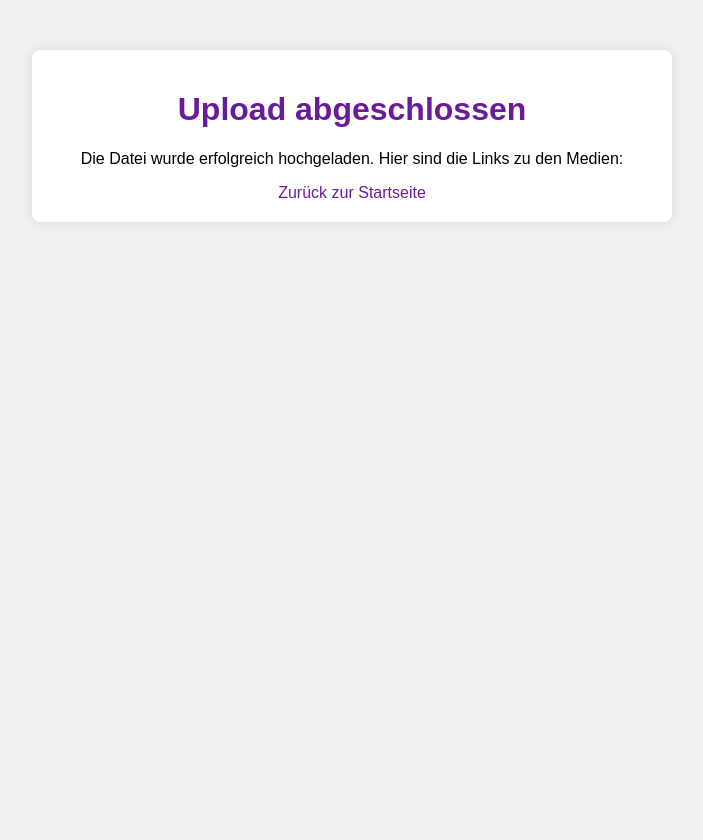
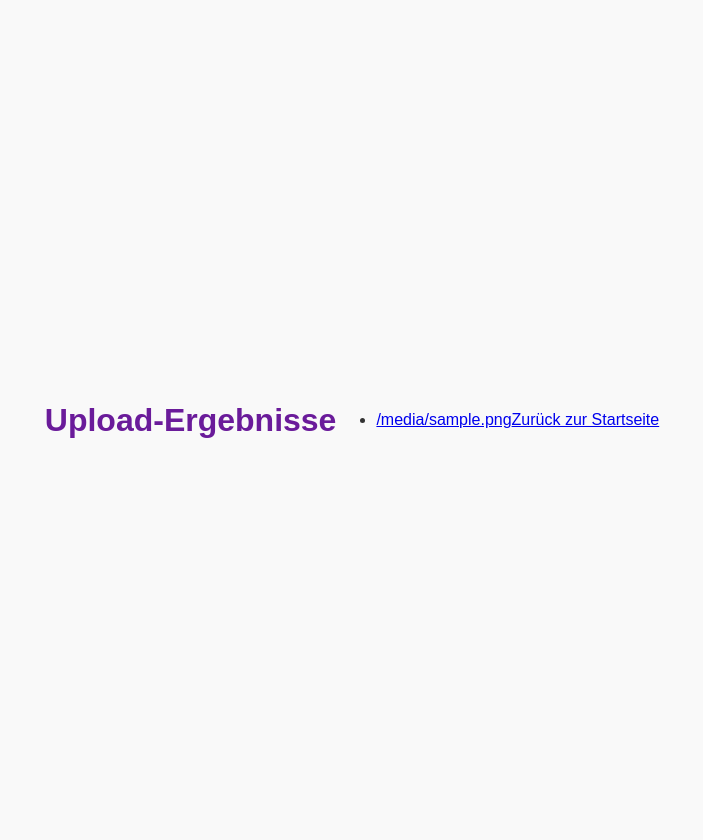
Before and after one commit to weneten/matrixtest, a Flask app: template templates/result.html in a window 1280 px wide. Shown: the whole page, without its empty margins (288-991 px from the left). Before the commit the page ends 222 px from the top, so only its background shows below. Run offline with Flask 3, Linux system fonts and the light colour scheme; the template is opened without the code that fills it: most values are stand-ins (such as "Sample title", 1, 10 or a date in 2020).

Commit message:
Update result.html

```diff
--- a/templates/result.html
+++ b/templates/result.html
@@ -3,44 +3,16 @@
 <head>
     <meta charset="UTF-8">
     <meta name="viewport" content="width=device-width, initial-scale=1.0">
-    <title>Upload-Ergebnis</title>
-    <style>
-        body {
-            font-family: Arial, sans-serif;
-            background-color: #f0f0f0;
-            margin: 0;
-            padding: 0;
-            text-align: center;
-        }
-        .container {
-            background: #ffffff;
-            border-radius: 8px;
-            margin: 50px auto;
-            padding: 20px;
-            max-width: 600px;
-            box-shadow: 0 0 10px rgba(0, 0, 0, 0.1);
-        }
-        h1 {
-            color: #6a1b9a;
-        }
-        a {
-            color: #6a1b9a;
-            text-decoration: none;
-        }
-        a:hover {
-            text-decoration: underline;
-        }
-    </style>
+    <title>Upload-Ergebnisse</title>
+    <link rel="stylesheet" href="{{ url_for('static', filename='css/styles.css') }}">
 </head>
 <body>
-    <div class="container">
-        <h1>Upload abgeschlossen</h1>
-        <p>Die Datei wurde erfolgreich hochgeladen. Hier sind die Links zu den Medien:</p>
+    <div class="container centered">
+        <h1>Upload-Ergebnisse</h1>
         <ul>
-            {% for filename, media_link in zip(filenames, media_links) %}
+            {% for filename, media_link in result_data %}
                 <li>
-                    <strong>{{ filename }}</strong>:
-                    <a href="{{ media_link }}" target="_blank">{{ media_link }}</a>
+                    <a href="{{ media_link }}" target="_blank">{{ filename }}</a>
                 </li>
             {% endfor %}
         </ul>
```
